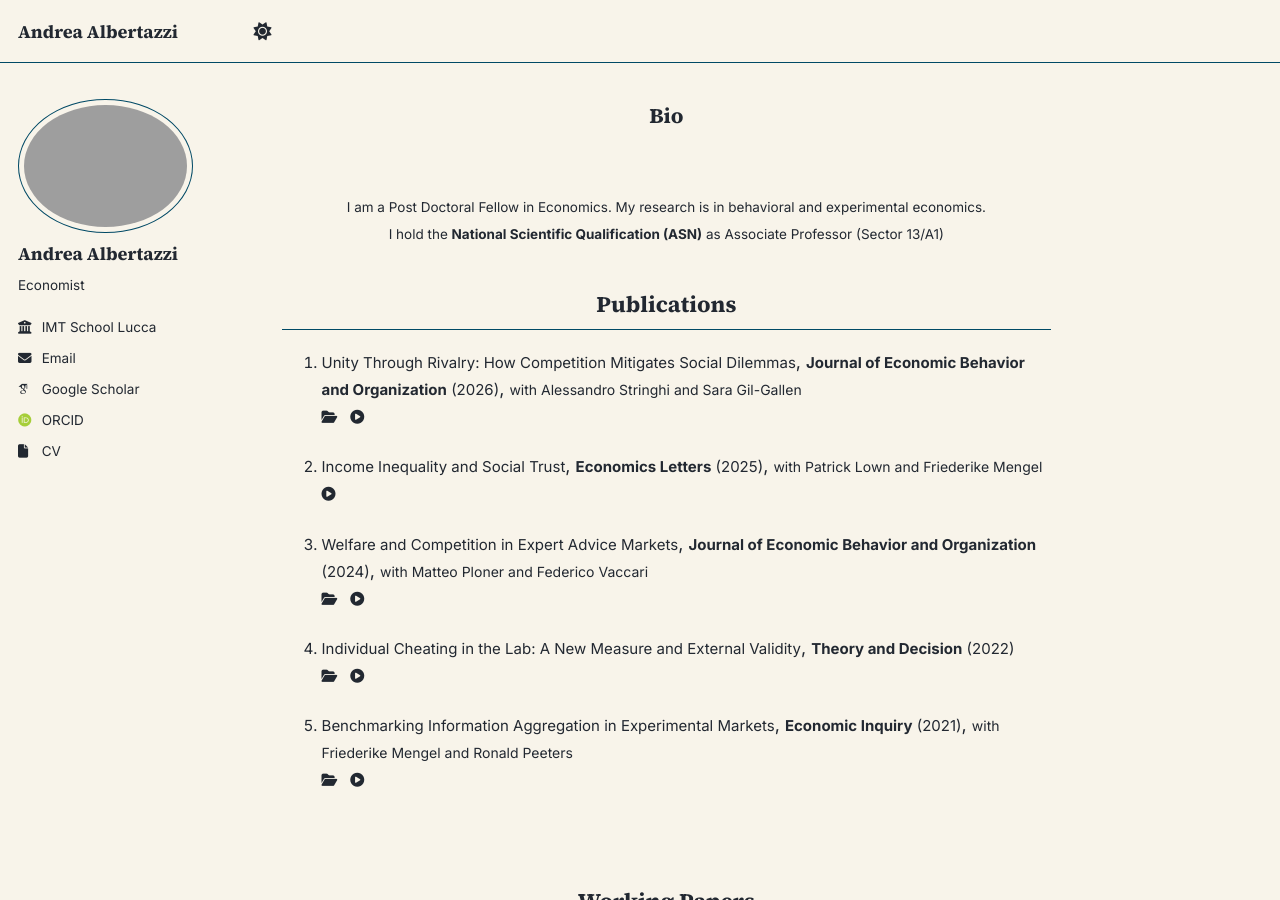
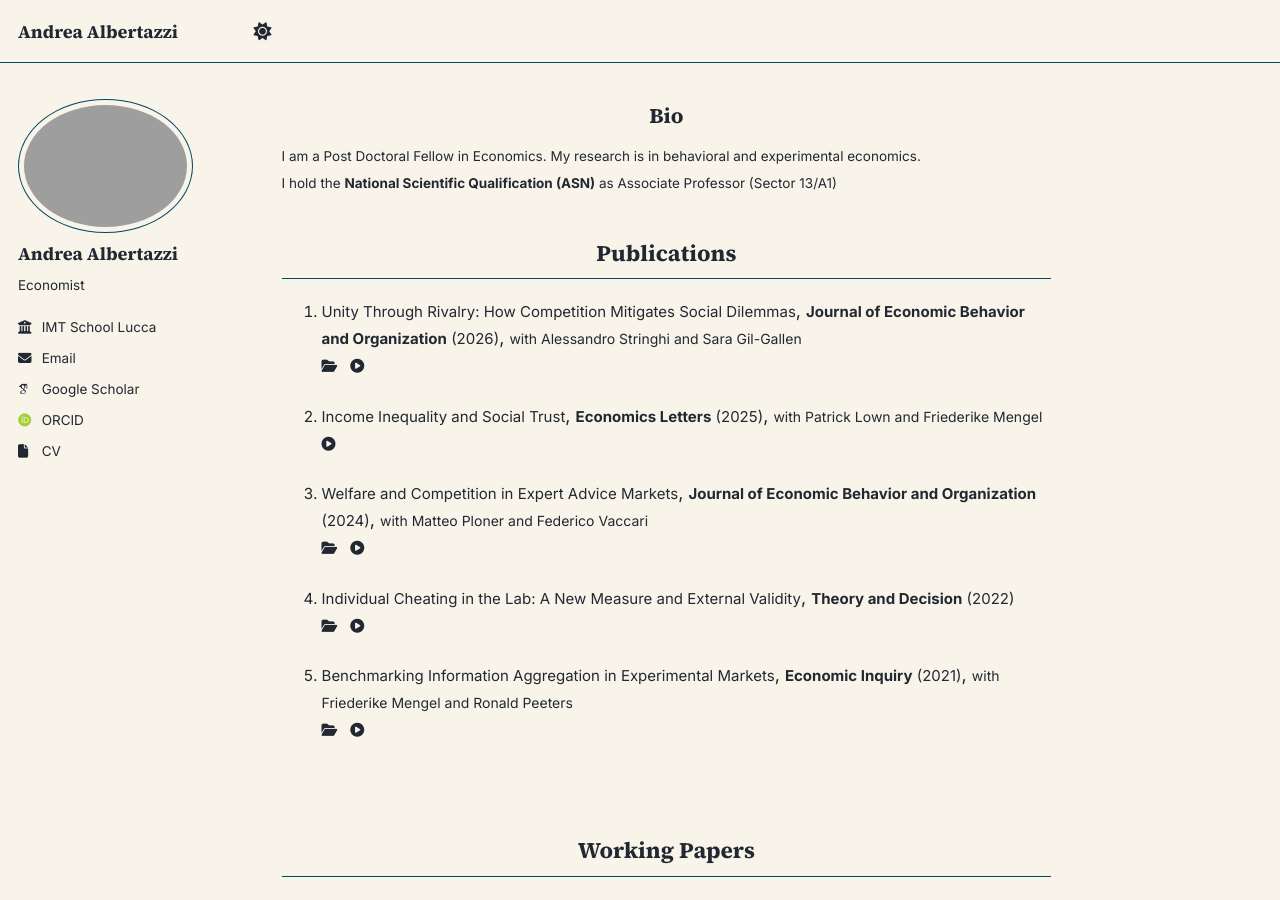
Before and after one commit to tazze87/tazze87.github.io, a Jekyll site: the page built from _pages/about.md, in a window 1280 px wide and 900 px high. Built offline with Jekyll 4.4.1, drawn with Linux system fonts in a browser that asks for light colours; some web fonts are replaced; a script that is not in the unit is left out.

Commit message:
Update about.md

```diff
--- a/_pages/about.md
+++ b/_pages/about.md
@@ -5,8 +5,7 @@ title: '<div style="text-align:center;"><small>Bio</small></div>'
 author_profile: true
 ---
 
-<br>
-<div style="text-align:center;"><small>I am a Post Doctoral Fellow in Economics. My research is in behavioral and experimental economics.<br>
+<div style="text-align:left;"><small>I am a Post Doctoral Fellow in Economics. My research is in behavioral and experimental economics.<br>
      I hold the <b>National Scientific Qualification (ASN)</b> as Associate Professor (Sector 13/A1)</small></div>
 
 <h2 style="text-align:center;">Publications</h2>
```
